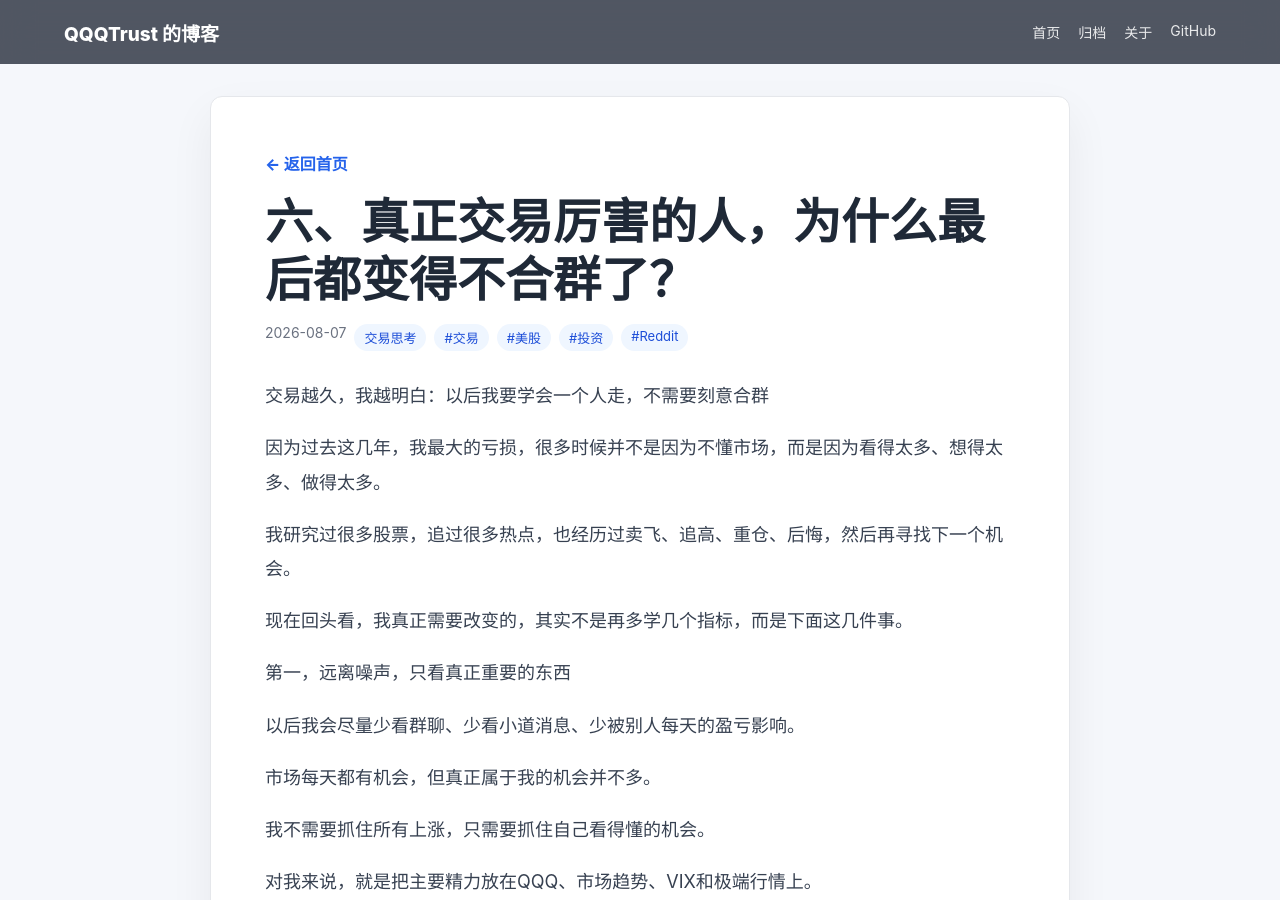
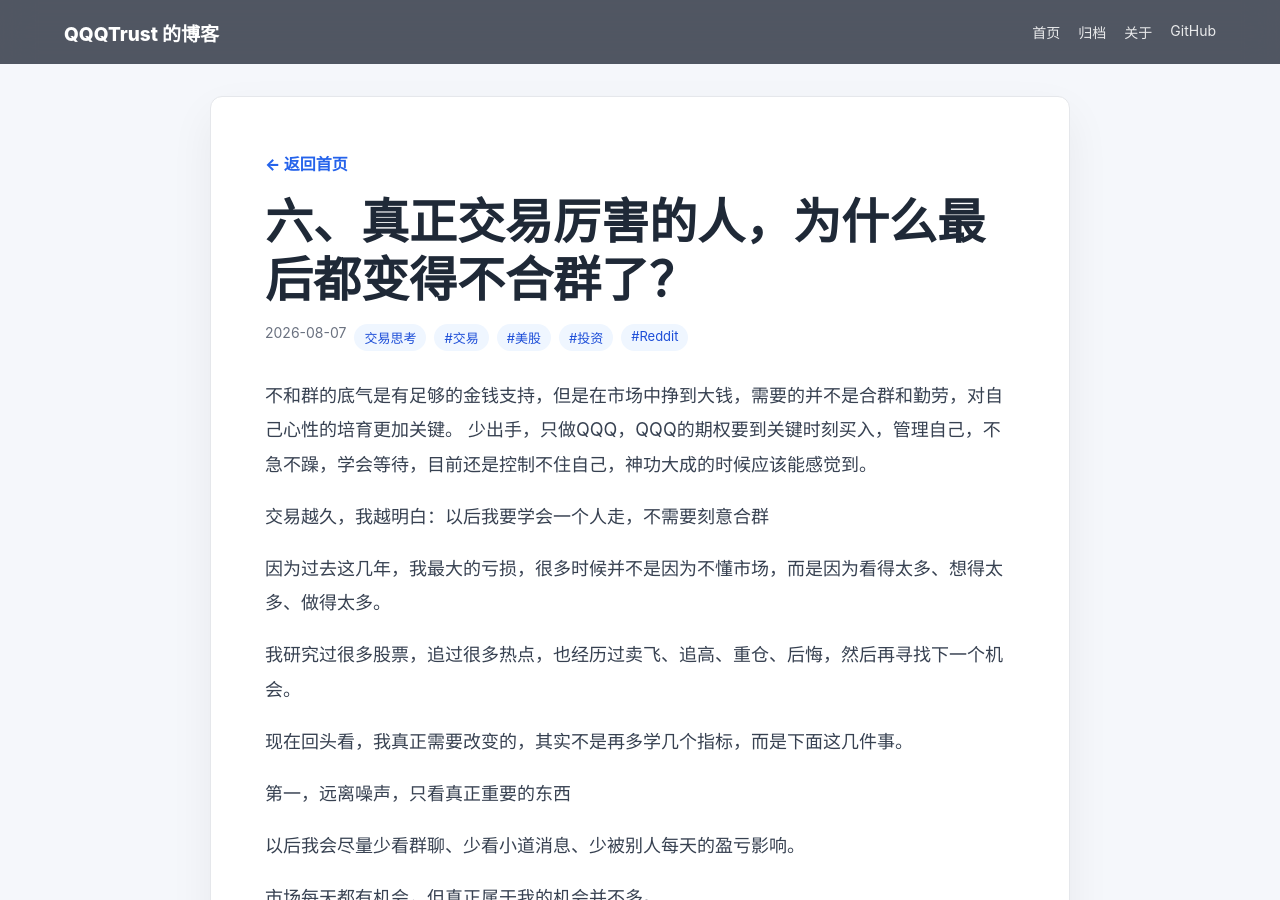
Before and after one commit to QQQTrust/QQQTrust.github.io, a Jekyll site: the page built from _posts/2026-08-07-reddit-1vhloyk.md, in a window 1280 px wide and 900 px high. Built offline with Jekyll 4.4.1, drawn with Linux system fonts in a browser that asks for light colours.

Commit message:
Update 2026-08-07-reddit-1vhloyk.md

```diff
--- a/_posts/2026-08-07-reddit-1vhloyk.md
+++ b/_posts/2026-08-07-reddit-1vhloyk.md
@@ -8,6 +8,8 @@ tags: [交易, 美股, 投资, Reddit]
 source: "https://www.reddit.com/user/QQQTrust/comments/1vhloyk/%E7%9C%9F%E6%AD%A3%E4%BA%A4%E6%98%93%E5%8E%89%E5%AE%B3%E7%9A%84%E4%BA%BA%E4%B8%BA%E4%BB%80%E4%B9%88%E6%9C%80%E5%90%8E%E9%83%BD%E5%8F%98%E5%BE%97%E4%B8%8D%E5%90%88%E7%BE%A4%E4%BA%86/"
 reddit_id: "1vhloyk"
 ---
+不和群的底气是有足够的金钱支持，但是在市场中挣到大钱，需要的并不是合群和勤劳，对自己心性的培育更加关键。
+少出手，只做QQQ，QQQ的期权要到关键时刻买入，管理自己，不急不躁，学会等待，目前还是控制不住自己，神功大成的时候应该能感觉到。
 
 交易越久，我越明白：以后我要学会一个人走，不需要刻意合群
 
```
